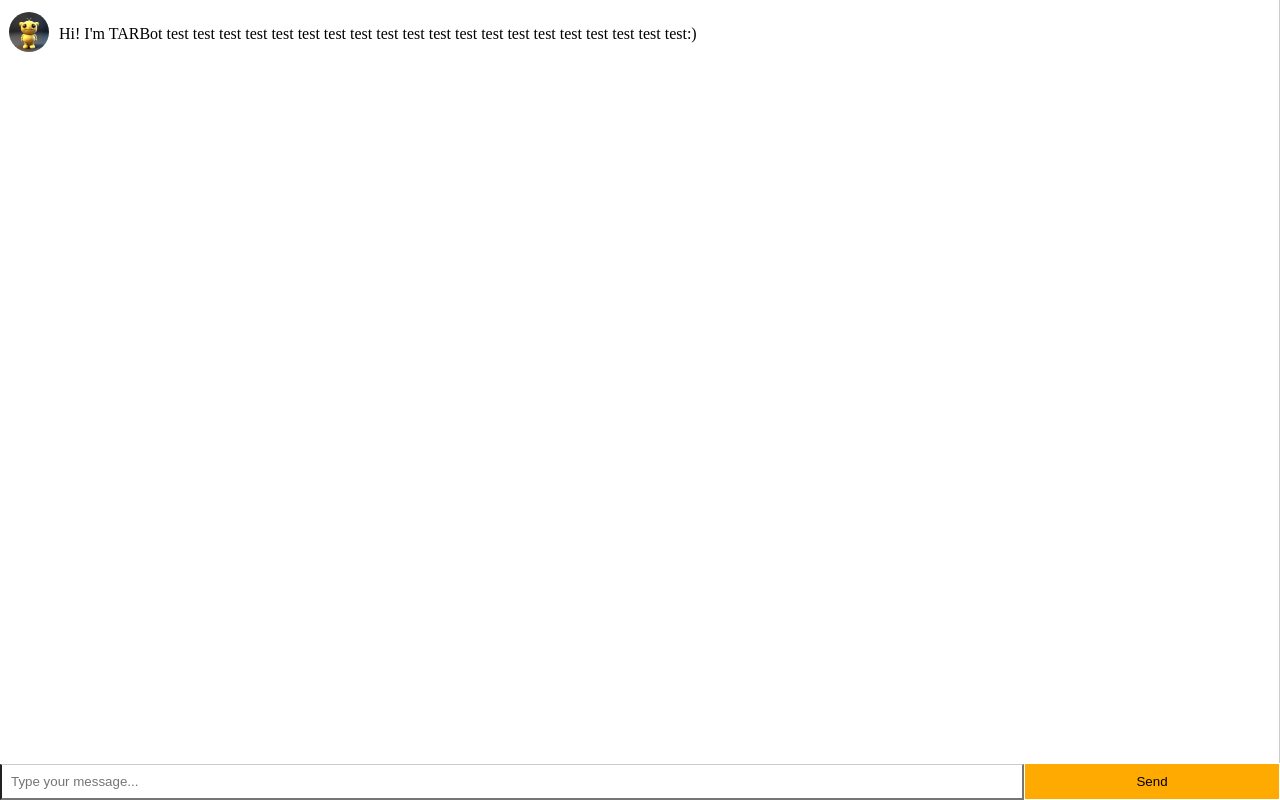
After one commit to melvinho77/sem-assignment, a Flask app: page /chatbot in a window 1280 px wide. The commit adds this page. Run offline with Flask 3, Linux system fonts and the light colour scheme.

Commit message:
chatbot UI

```diff
--- a/app.py
+++ b/app.py
@@ -130,7 +130,9 @@ def get_network_details():
     except Exception as e:
         return {'Error': str(e)}
 
-
+@app.route('/chatbot')
+def chatbot():
+    return render_template('chatbot.html')
 
 
 
--- /dev/null
+++ b/templates/chatbot.html
@@ -0,0 +1,126 @@
+<!DOCTYPE html>
+<html>
+
+<head>
+    <title>Chatbot Window</title>
+    <meta name="viewport" content="width=device-width, initial-scale=1.0">
+    <style>
+        /* Style for the chat container */
+        .chat-container {
+            border: none;
+            width: 100%;
+            max-width: 100%;
+            /* Limit the width for larger screens */
+            height: 100%;
+            border: 1px solid #ccc;
+            position: absolute;
+            bottom: 0px;
+            /* Position at the bottom */
+            right: 0px;
+            /* Position at the right */
+            overflow-y: scroll;
+        }
+
+        /* Style for the chat input field */
+        .chat-input {
+            width: 80%;
+            padding: 9px;
+            border-top: 1px solid #ccc;
+            box-sizing: border-box;
+            position: absolute;
+            bottom: 0;
+            left: 0;
+        }
+
+        /* Style for the send button */
+        .send-button {
+            width: 20%;
+            padding: 10px;
+            border: 1px solid rgb(255, 255, 255);
+            background-color: hsl(40, 100%, 50%);
+            color: #000000;
+            cursor: pointer;
+            position: absolute;
+            bottom: 0;
+            right: 0;
+        }
+
+        .send-button:hover {
+            transition: 0.3s;
+            background-color: hsl(40, 100%, 63%);
+        }
+
+        /* Media query for smaller screens */
+        @media (max-width: 600px) {
+            .chat-container {
+                width: 100%;
+                max-width: 100%;
+            }
+
+            .chat-input {
+                width: 80%;
+            }
+
+            .send-button {
+                width: 20%;
+            }
+        }
+
+        #chatbox {
+            display: flex;
+            align-items: center;
+            align-content: center;
+            /* flex-direction: row; */
+            flex-wrap: nowrap;
+        }
+    </style>
+</head>
+
+<body>
+    <div class="chat-container">
+        <div style="margin: 10px 10px 0px 10px;">
+            <div id="chatbox">
+                <div>
+                    <img src="{{ url_for('static', filename='images/tarbot-icon.jpg') }}" alt="tarbot"
+                        style="border-radius: 50%; width: 40px; height: 40px; margin-right: 10px;">
+                </div>
+
+
+
+                <p class="botText">
+                    <span>Hi! I'm TARBot test test test test test test test test test test test test test test test test
+                        test test test test:)</span>
+                </p>
+            </div>
+
+        </div>
+        <script>
+            function getBotResponse() {
+                var rawText = $("#textInput").val();
+                var userHtml = '<p class="userText"><span>' + rawText + "</span></p>";
+                $("#textInput").val("");
+                $("#chatbox").append(userHtml);
+                document
+                    .getElementById("userInput")
+                    .scrollIntoView({ block: "start", behavior: "smooth" });
+                $.get("/get", { msg: rawText }).done(function (data) {
+                    var botHtml = '<p class="botText"><span>' + data + "</span></p>";
+                    $("#chatbox").append(botHtml);
+                    document
+                        .getElementById("userInput")
+                        .scrollIntoView({ block: "start", behavior: "smooth" });
+                });
+            }
+            $("#textInput").keypress(function (e) {
+                if (e.which == 13) {
+                    getBotResponse();
+                }
+            });
+        </script>
+    </div>
+
+    <input type="text" class="chat-input" placeholder="Type your message...">
+    <button class="send-button">Send</button>
+</body>
+
+</html>
```
Also changed, not shown: static/css/home.css (+27 -0 lines), templates/home.html (+50 -5 lines), static/images/tarbot-icon.jpg (added).
